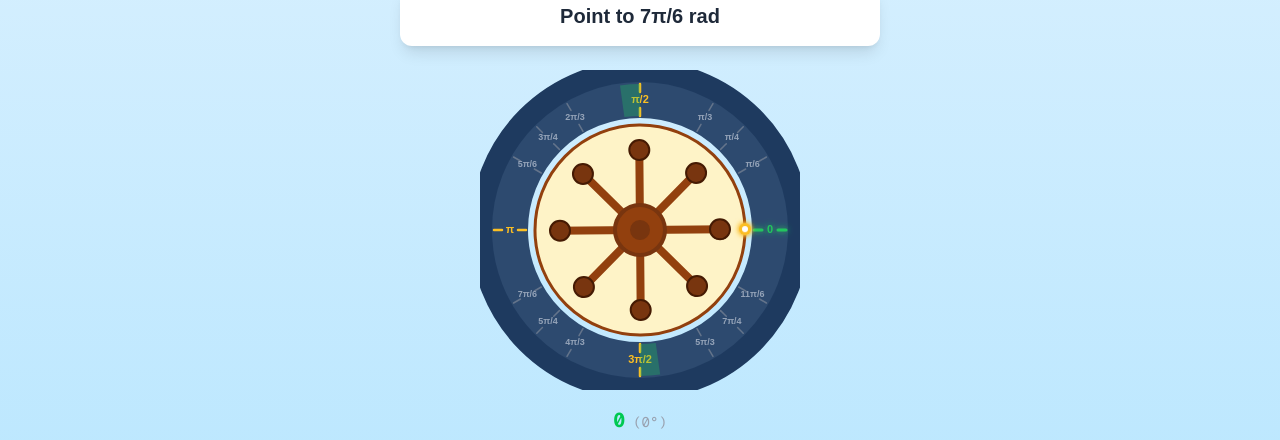
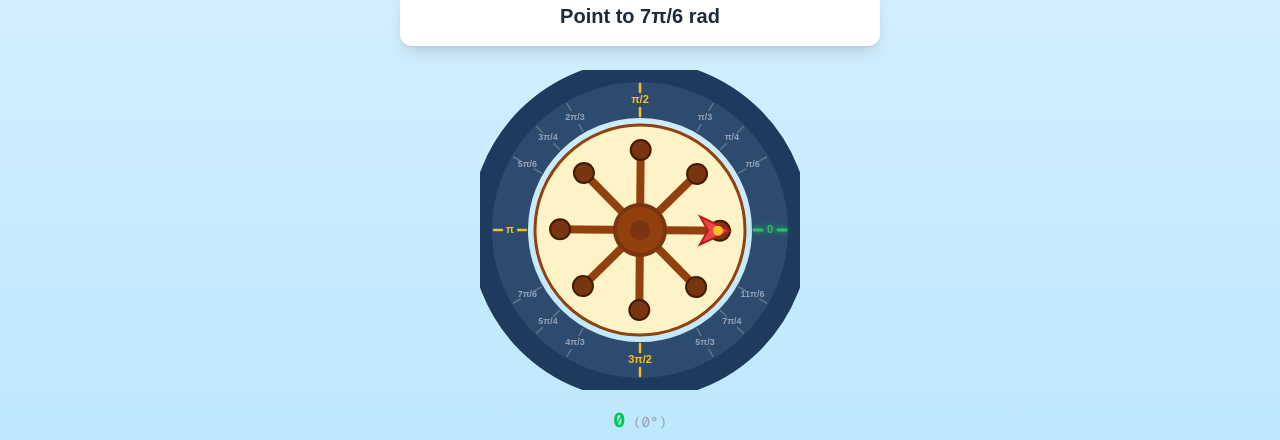
Before and after one commit to Utkarshchaudhary009/spikequiz, a Next.js app in the folder apps/web/: page /games/wheel in a window 1280 px wide. Shown: the part 270-710 px from the top of the page. Built offline with nearby package versions, Linux system fonts and the light colour scheme.

Commit message:
fix: restore arrow, remove tolerance arc, fix rotation direction
Amp-Thread-ID: https://ampcode.com/threads/T-019d108e-ad3d-7556-88e0-7acc82b86ade
Co-authored-by: Amp <amp@ampcode.com>

```diff
--- a/apps/web/src/components/games/SailorsWheel.tsx
+++ b/apps/web/src/components/games/SailorsWheel.tsx
@@ -222,7 +222,8 @@ export function SailorsWheel({
       if (delta > 180) delta -= 360
       if (delta < -180) delta += 360
 
-      const newRotation = normalizeAngle(startRotationRef.current + delta)
+      // Negate delta: screen coordinates have Y inverted, so we flip to match standard math
+      const newRotation = normalizeAngle(startRotationRef.current - delta)
       setRotation(newRotation)
 
       const timeDelta = currentTime - lastTimeRef.current
@@ -230,7 +231,7 @@ export function SailorsWheel({
         let angleDelta = currentAngle - lastAngleRef.current
         if (angleDelta > 180) angleDelta -= 360
         if (angleDelta < -180) angleDelta += 360
-        velocityRef.current = angleDelta / Math.max(timeDelta / 16, 1)
+        velocityRef.current = -angleDelta / Math.max(timeDelta / 16, 1)
       }
 
       lastAngleRef.current = currentAngle
@@ -386,26 +387,6 @@ export function SailorsWheel({
               </g>
             )
           })}
-
-          {/* Highlight arc showing tolerance zone when near snap */}
-          {isNearSnap && nearestSnapInfo && (
-            <circle
-              cx={center}
-              cy={center}
-              r={outerRadius - ringWidth / 2}
-              fill="none"
-              stroke="#22c55e"
-              strokeWidth={ringWidth - 8}
-              strokeDasharray={`${(tolerance * 2 * Math.PI * (outerRadius - ringWidth / 2)) / 360} ${((360 - tolerance * 2) * Math.PI * (outerRadius - ringWidth / 2)) / 360}`}
-              strokeDashoffset={
-                ((90 + nearestSnapInfo.snap + tolerance) *
-                  Math.PI *
-                  (outerRadius - ringWidth / 2)) /
-                180
-              }
-              opacity={0.3}
-            />
-          )}
         </svg>
 
         {/* Rotatable wheel */}
@@ -421,22 +402,7 @@ export function SailorsWheel({
           style={{ touchAction: 'none' }}
           aria-label="Rotatable sailor's wheel for angle selection"
         >
-          <defs>
-            <linearGradient id="laserGradient" x1="0%" y1="0%" x2="100%" y2="0%">
-              <stop offset="0%" stopColor="#ef4444" stopOpacity="0.3" />
-              <stop offset="70%" stopColor="#ef4444" stopOpacity="0.8" />
-              <stop offset="100%" stopColor="#fbbf24" stopOpacity="1" />
-            </linearGradient>
-            <filter id="laserGlow" x="-50%" y="-50%" width="200%" height="200%">
-              <feGaussianBlur stdDeviation="2" result="blur" />
-              <feMerge>
-                <feMergeNode in="blur" />
-                <feMergeNode in="SourceGraphic" />
-              </feMerge>
-            </filter>
-          </defs>
-
-          <g transform={`rotate(${-displayRotation}, ${center}, ${center})`}>
+          <g transform={`rotate(${displayRotation}, ${center}, ${center})`}>
             {/* Inner wheel background */}
             <circle cx={center} cy={center} r={innerRadius - 5} fill="#fef3c7" />
             <circle
@@ -494,26 +460,15 @@ export function SailorsWheel({
             />
             <circle cx={center} cy={center} r="10" fill="#78350f" />
 
-            {/* Laser line indicator pointing right (0°) */}
-            <g filter="url(#laserGlow)">
-              <line
-                x1={center + 15}
-                y1={center}
-                x2={center + innerRadius - 8}
-                y2={center}
-                stroke="url(#laserGradient)"
-                strokeWidth="4"
-                strokeLinecap="round"
+            {/* Arrow pointer pointing right (0° in standard position) */}
+            <g transform={`translate(${center}, ${center})`}>
+              <polygon
+                points="90,0 60,-14 68,0 60,14"
+                fill="#ef4444"
+                stroke="#b91c1c"
+                strokeWidth="2"
               />
-              {/* Glowing tip */}
-              <circle
-                cx={center + innerRadius - 5}
-                cy={center}
-                r="6"
-                fill="#fbbf24"
-                filter="url(#laserGlow)"
-              />
-              <circle cx={center + innerRadius - 5} cy={center} r="3" fill="#fff" />
+              <circle cx="78" cy="0" r="5" fill="#fbbf24" />
             </g>
           </g>
         </svg>
```
